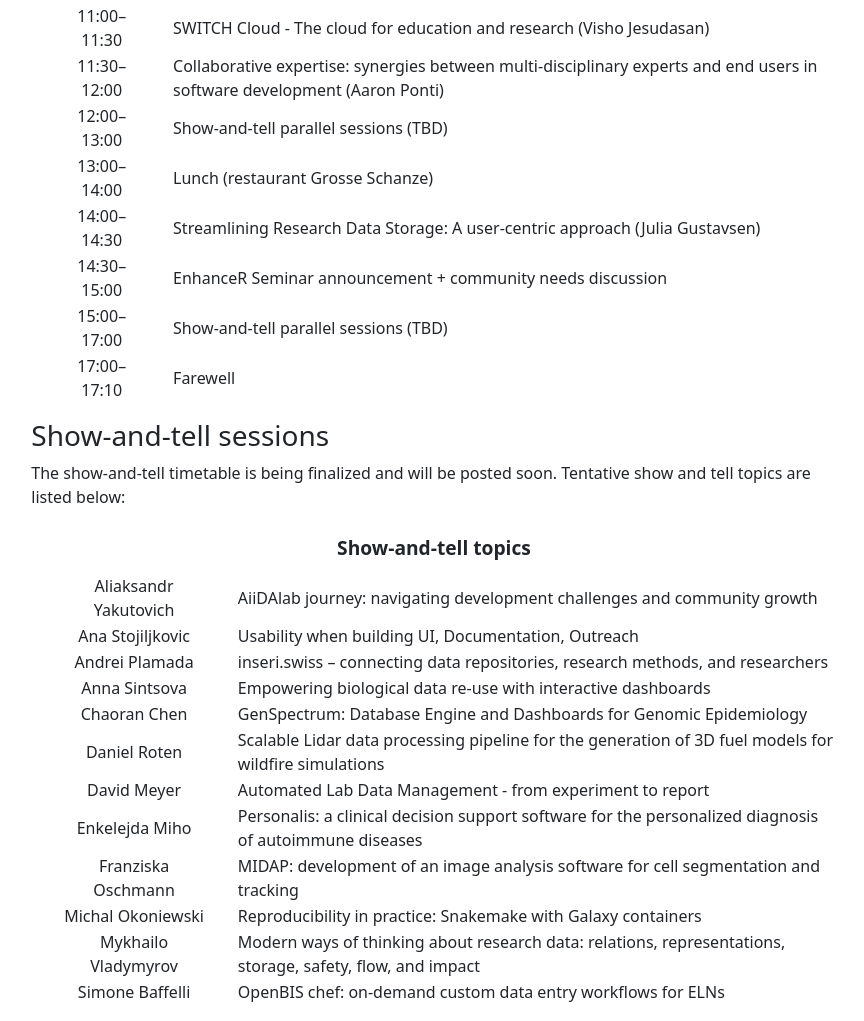
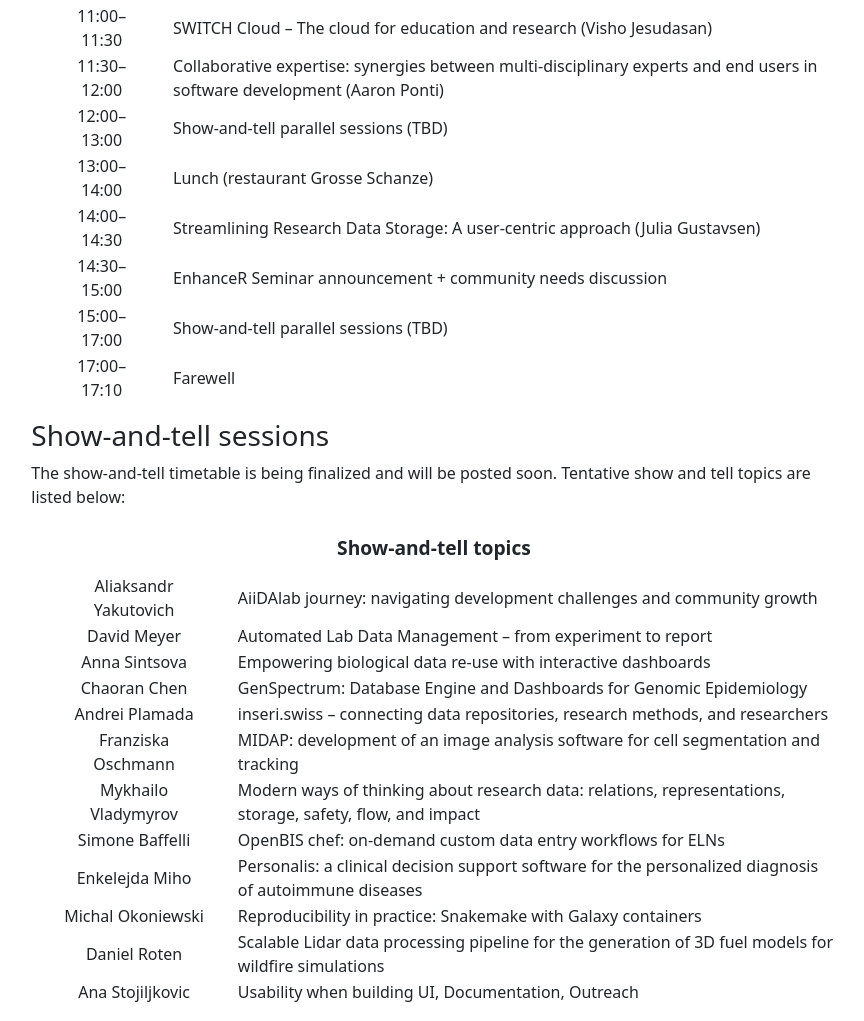
Before and after one commit to enhancer-ch/enhancer-symposium, an Eleventy site: page timetable.njk in a window 1280 px wide. Shown: the part 547-1568 px from the top of the page, without its empty margins (206-1070 px from the left). Built offline with nearby package versions, Linux system fonts and the light colour scheme; Eleventy itself is replaced by a stand-in of ours; files that its build step writes are made by us from their sources.

Commit message:
Reorder show-and-tell topics alphabetically

```diff
--- a/_data/schedule.json
+++ b/_data/schedule.json
@@ -2,7 +2,7 @@
     {"start":  "9:30", "end": "10:00", "name": "Registration / Coffee", "type": "registration"},
     {"start": "10:00", "end": "10:15", "name": "Welcome", "type": "announcement"},
     {"start": "10:15", "end": "11:00", "name": "The growth of Research Software Engineering and its vital place in research (Simon Hettrick)", "type": "keynote"},
-    {"start": "11:00", "end": "11:30", "name": "SWITCH Cloud - The cloud for education and research (Visho Jesudasan)", "type": "plenary"},
+    {"start": "11:00", "end": "11:30", "name": "SWITCH Cloud – The cloud for education and research (Visho Jesudasan)", "type": "plenary"},
     {"start": "11:30", "end": "12:00", "name": "Collaborative expertise: synergies between multi-disciplinary experts and end users in software development (Aaron Ponti)", "type": "plenary"},
     {"start": "12:00", "end": "13:00", "name": "Show-and-tell parallel sessions (TBD)", "type": "session"},
     {"start": "13:00", "end": "14:00", "name": "Lunch (restaurant Grosse Schanze)", "type": "lunch"},
--- a/_data/topics.json
+++ b/_data/topics.json
@@ -1,50 +1,50 @@
 [
   {
-    "speaker": "Aliaksandr Yakutovich",
+    "host": "Aliaksandr Yakutovich",
     "topic": "AiiDAlab journey: navigating development challenges and community growth"
   },
   {
-    "speaker": "Ana Stojiljkovic",
-    "topic": "Usability when building UI, Documentation, Outreach "
+    "host": "David Meyer",
+    "topic": "Automated Lab Data Management – from experiment to report"
   },
   {
-    "speaker": "Andrei Plamada",
+    "host": "Anna Sintsova",
+    "topic": "Empowering biological data re-use with interactive dashboards"
+  },
+  {
+    "host": "Chaoran Chen",
+    "topic": "GenSpectrum: Database Engine and Dashboards for Genomic Epidemiology"
+  },
+  {
+    "host": "Andrei Plamada",
     "topic": "inseri.swiss – connecting data repositories, research methods, and researchers"
   },
   {
-    "speaker": "Anna Sintsova",
-    "topic": "Empowering biological data re-use with interactive dashboards"
+    "host": "Franziska Oschmann",
+    "topic": "MIDAP: development of an image analysis software for cell segmentation and tracking"
   },
   {
-    "speaker": "Chaoran Chen",
-    "topic": "GenSpectrum: Database Engine and Dashboards for Genomic Epidemiology"
+    "host": "Mykhailo Vladymyrov",
+    "topic": "Modern ways of thinking about research data: relations, representations, storage, safety, flow, and impact"
   },
   {
-    "speaker": "Daniel Roten",
+    "host": "Simone Baffelli",
+    "topic": "OpenBIS chef: on-demand custom data entry workflows for ELNs"
+  },
+  {
+    "host": "Enkelejda Miho",
+    "topic": "Personalis: a clinical decision support software for the personalized diagnosis of autoimmune diseases"
+  },
+  {
+    "host": "Michal Okoniewski",
+    "topic": "Reproducibility in practice: Snakemake with Galaxy containers"
+  },
+  {
+    "host": "Daniel Roten",
     "topic": "Scalable Lidar data processing pipeline for the generation of 3D fuel models for wildfire simulations"
   },
   {
-    "speaker": "David Meyer",
-    "topic": "Automated Lab Data Management - from experiment to report"
-  },
-  {
-    "speaker": "Enkelejda Miho",
-    "topic": "Personalis: a clinical decision support software for the personalized diagnosis of autoimmune diseases"
-  },
-  {
-    "speaker": "Franziska Oschmann",
-    "topic": "MIDAP: development of an image analysis software for cell segmentation and tracking "
-  },
-  {
-    "speaker": "Michal Okoniewski",
-    "topic": "Reproducibility in practice: Snakemake with Galaxy containers"
-  },
-  {
-    "speaker": "Mykhailo Vladymyrov",
-    "topic": "Modern ways of thinking about research data: relations, representations, storage, safety, flow, and impact"
-  },
-  {
-    "speaker": "Simone Baffelli",
-    "topic": "OpenBIS chef: on-demand custom data entry workflows for ELNs"
+    "host": "Ana Stojiljkovic",
+    "topic": "Usability when building UI, Documentation, Outreach"
   }
 ]
--- a/timetable.njk
+++ b/timetable.njk
@@ -32,7 +32,7 @@
   <tbody>
     {% for topic in topics %}
     <tr>
-      <td class="timespan">{{topic.speaker}}</td>
+      <td class="timespan">{{topic.host}}</td>
       <td class="event-name">{{topic.topic}}</td>
     </tr>
     {% endfor %}
```
Also changed, not shown: 1 other file.
